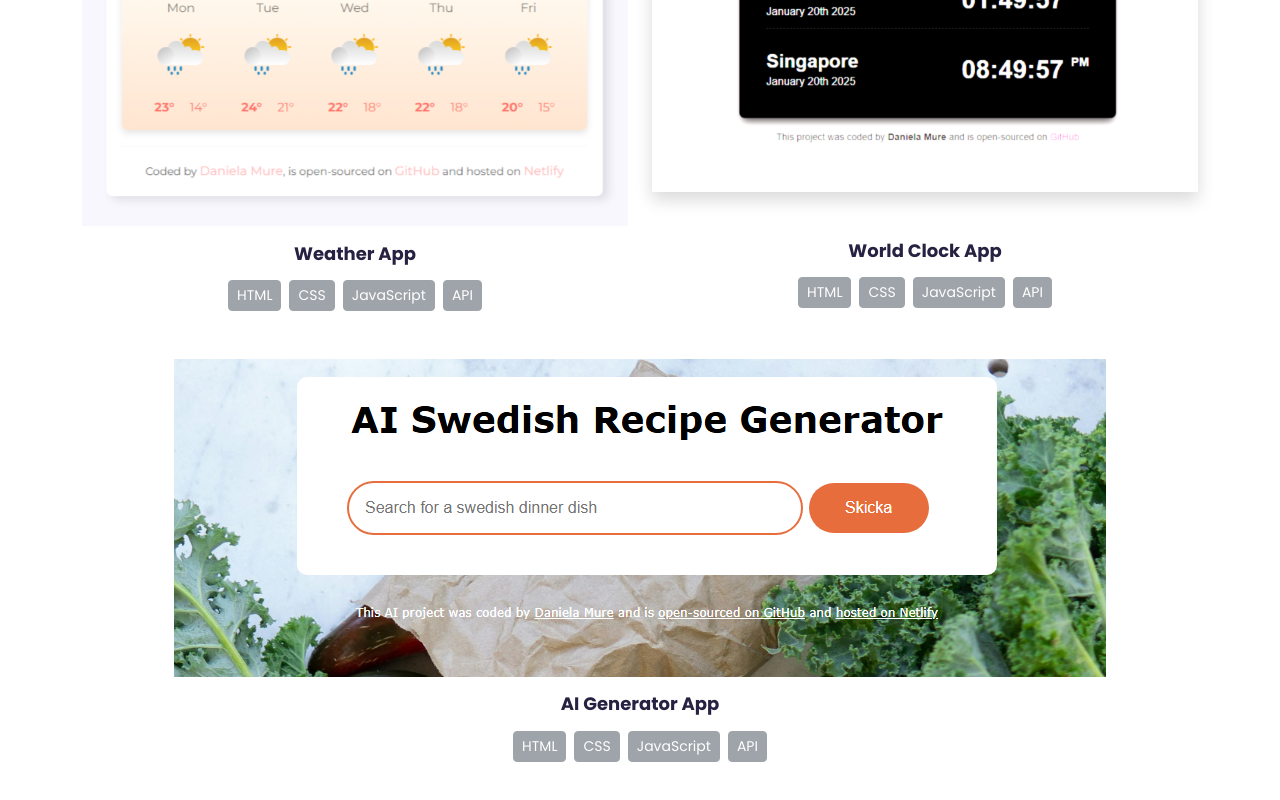
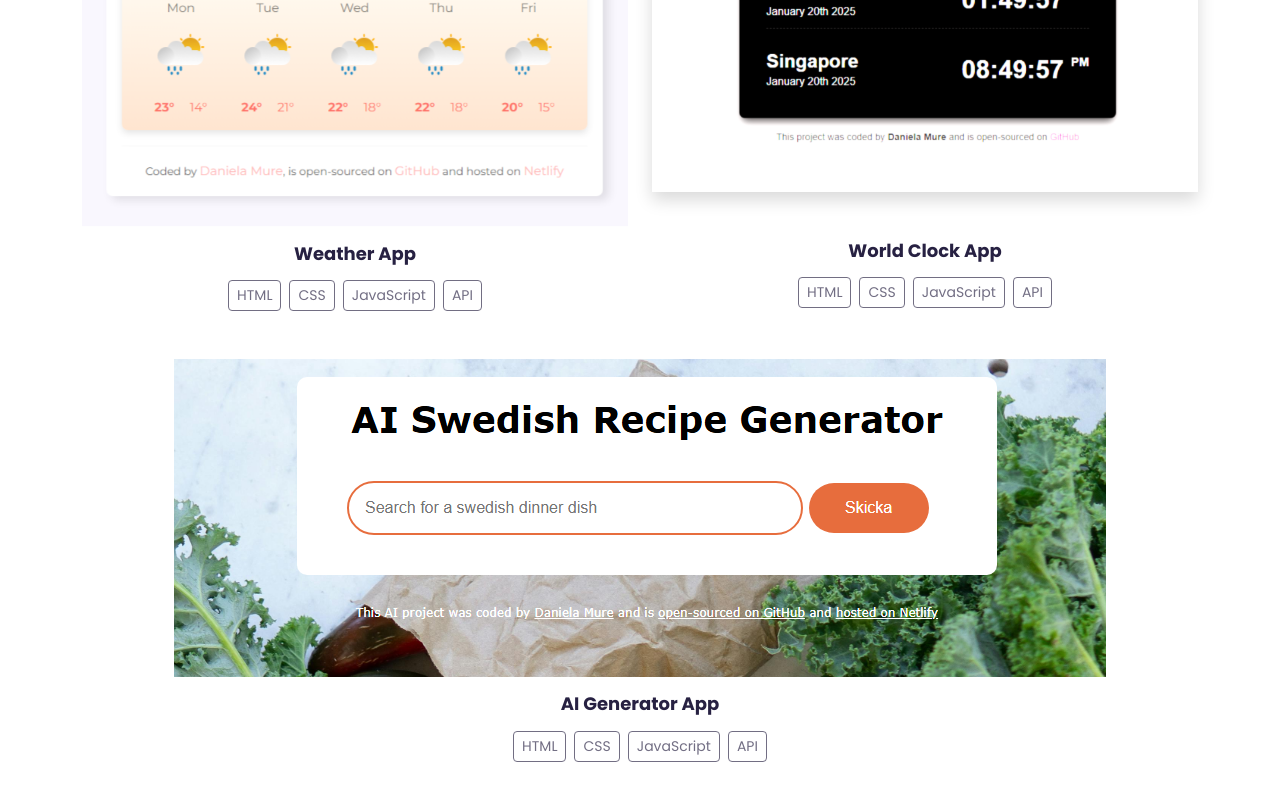
Before and after one commit to DanniFront/portfolio-project, a plain HTML site: page portfolio.html in a window 1280 px wide. Shown: the part 727-1527 px from the top of the page. Drawn offline with nearby package versions, Linux system fonts and the light colour scheme; a web font is replaced by a local one.

Commit message:
Changed styling

```diff
--- a/portfolio.html
+++ b/portfolio.html
@@ -36,20 +36,20 @@
             <img src="images/weather.png" class="img-fluid" alt="" />
             <h2 class="mt-3">Weather App</h2>
             <div class="d-flex flex-wrap justify-content-center gap-2 mt-3">
-              <span class="btn btn-secondary btn-sm disabled">HTML</span>
-              <span class="btn btn-secondary btn-sm disabled">CSS</span>
-              <span class="btn btn-secondary btn-sm disabled">JavaScript</span>
-              <span class="btn btn-secondary btn-sm disabled">API</span>
+              <span class="btn btn-sm disabled">HTML</span>
+              <span class="btn btn-sm disabled">CSS</span>
+              <span class="btn btn-sm disabled">JavaScript</span>
+              <span class="btn btn-sm disabled">API</span>
             </div>
           </div>
           <div class="col-lg-6 text-center mt-3">
             <img src="images/worldclock.png" class="img-fluid shadow" alt="" />
             <h2 class="mt-5">World Clock App</h2>
             <div class="d-flex flex-wrap justify-content-center gap-2 mt-3">
-              <span class="btn btn-secondary btn-sm disabled">HTML</span>
-              <span class="btn btn-secondary btn-sm disabled">CSS</span>
-              <span class="btn btn-secondary btn-sm disabled">JavaScript</span>
-              <span class="btn btn-secondary btn-sm disabled">API</span>
+              <span class="btn btn-sm disabled">HTML</span>
+              <span class="btn btn-sm disabled">CSS</span>
+              <span class="btn btn-sm disabled">JavaScript</span>
+              <span class="btn btn-sm disabled">API</span>
             </div>
           </div>
         </div>
@@ -58,10 +58,10 @@
             <img src="images/ai-app.png" class="img-fluid mt-5" alt="" />
             <h2 class="mt-3">AI Generator App</h2>
             <div class="d-flex flex-wrap justify-content-center gap-2 mt-3">
-              <span class="btn btn-secondary btn-sm disabled">HTML</span>
-              <span class="btn btn-secondary btn-sm disabled">CSS</span>
-              <span class="btn btn-secondary btn-sm disabled">JavaScript</span>
-              <span class="btn btn-secondary btn-sm disabled">API</span>
+              <span class="btn btn-sm disabled button">HTML</span>
+              <span class="btn btn-sm disabled">CSS</span>
+              <span class="btn btn-sm disabled">JavaScript</span>
+              <span class="btn btn-sm disabled">API</span>
             </div>
           </div>
         </div>
```
